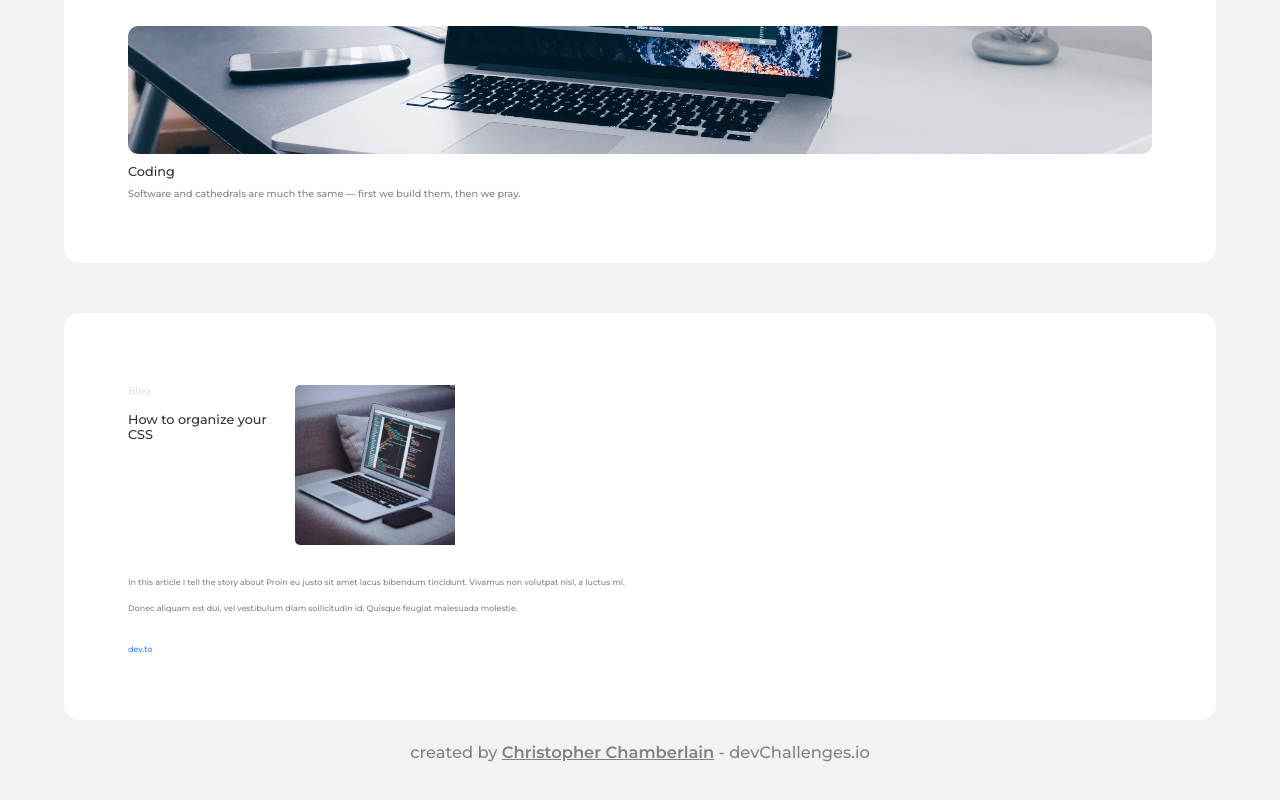
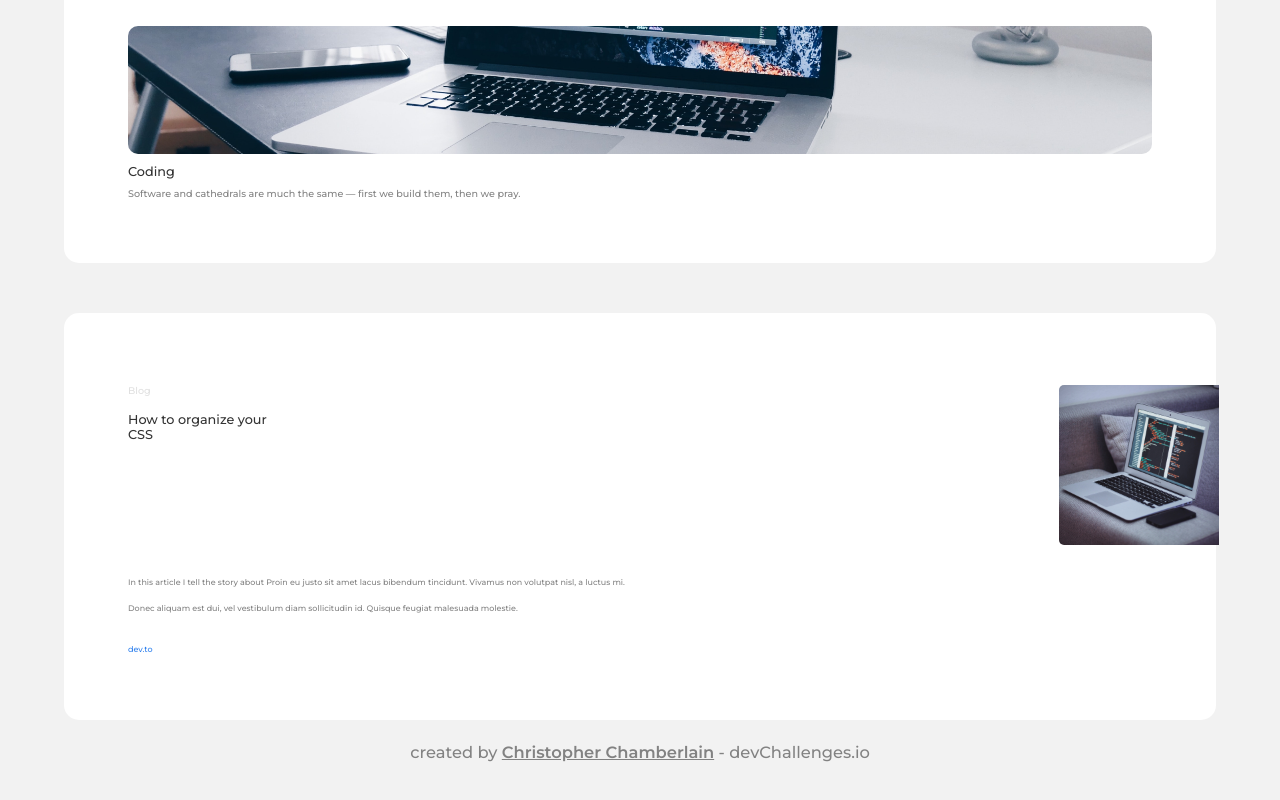
Before and after one commit to AkaraTawng/portfolio-dev-io, a plain HTML site: page index.html in a window 1280 px wide. Shown: the part 8809-9609 px from the top of the page. Drawn offline with nearby package versions, Linux system fonts and the light colour scheme.

Commit message:
fix blog post image position on larger screen sizes

```diff
--- a/scss/layout/_blog-post.scss
+++ b/scss/layout/_blog-post.scss
@@ -1,15 +1,10 @@
 #blog {
-    // background-color: white;
-    // width: 90%;
-    // padding: 5%;
-    // border-radius: 15px;
-    // margin: 0 auto;
-    // margin-top: 50px;
     margin-bottom: 5rem;
 
   #title-text-image-flex-container {
     display: flex;
     margin-bottom: 2rem;
+    justify-content: space-between;
 
     h1 {
         color: $light-grey2;
```
Also changed, not shown: main.css, 1 other file.
